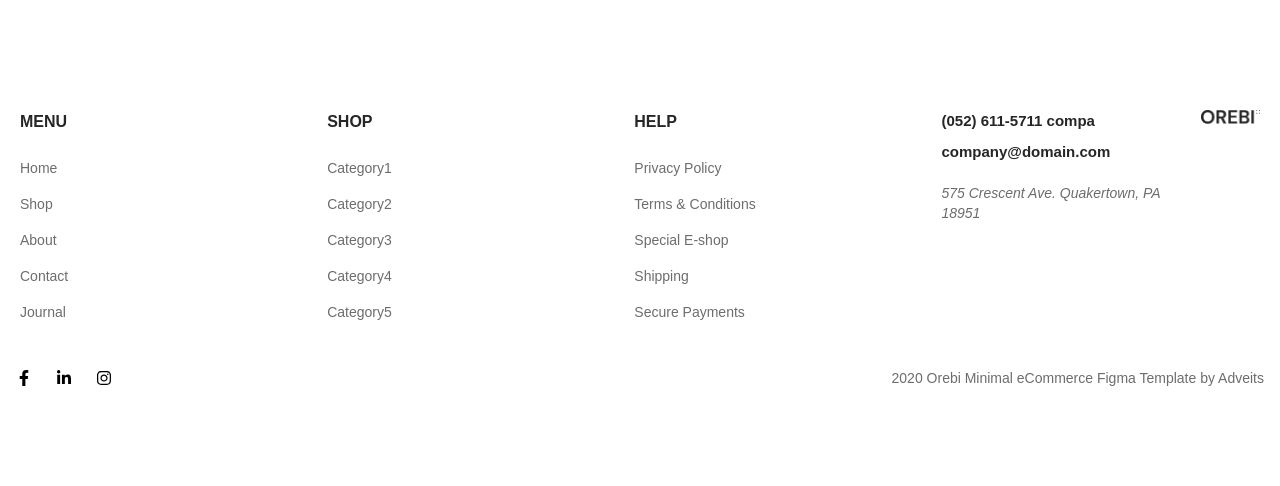
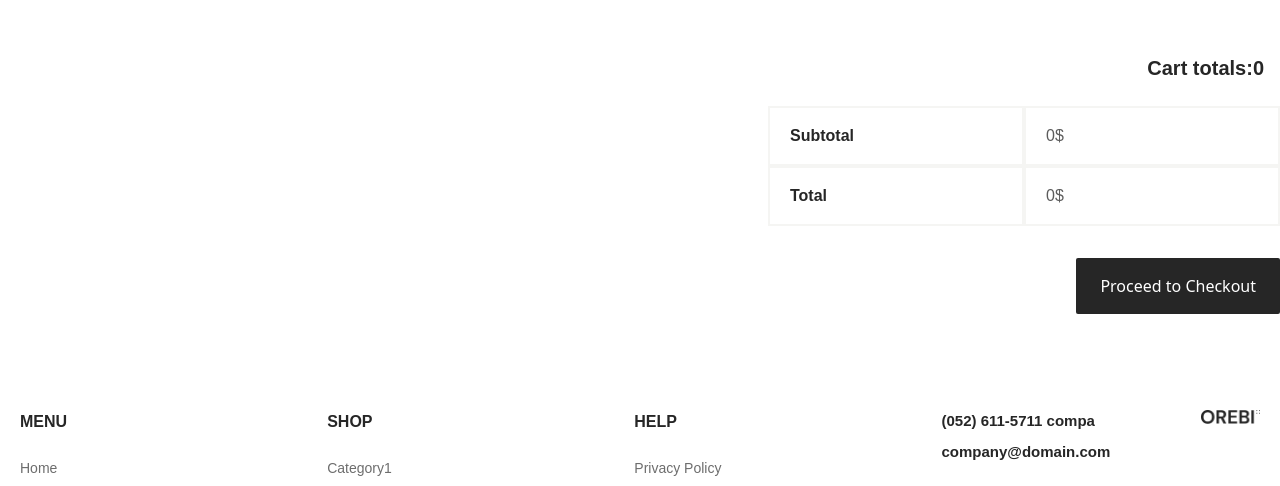
Before and after one commit to mdarafat2201/oreby1, a React (Vite) app: page /Cart in a window 1280 px wide. Shown: the part 1073-1559 px from the top of the page. Before the commit the page ends 1499 px from the top, so only its background shows below. Built offline with nearby package versions, Linux system fonts and the light colour scheme.

Commit message:
cart page dijain don

```diff
--- a/src/Redux/AllSlice/AddtoCart/AddtoCart.js
+++ b/src/Redux/AllSlice/AddtoCart/AddtoCart.js
@@ -54,9 +54,85 @@ export const AddtoCartSlice = createSlice({
       );
       state.CartItem = removeitem;
       localStorage.setItem("cartItem", JSON.stringify(state.CartItem));
+      toast.error(`${action.payload.title} remove to cort`, {
+        position: "top-right",
+        autoClose: 5000,
+        hideProgressBar: false,
+        closeOnClick: true,
+        pauseOnHover: true,
+        draggable: true,
+        progress: undefined,
+        theme: "light",
+        transition: Bounce,
+      });
+    },
+    ProductIncrement: (state, action) => {
+      const findIndex = state.CartItem.findIndex(
+        (item) => item.id === action.payload.id,
+      );
+      if (findIndex >= 0) {
+        state.CartItem[findIndex].cartQuantity += 1;
+        localStorage.setItem("cartItem", JSON.stringify(state.CartItem));
+        toast.success(`${action.payload.title} cartQuantity to cort`, {
+          position: "top-right",
+          autoClose: 5000,
+          hideProgressBar: false,
+          closeOnClick: true,
+          pauseOnHover: true,
+          draggable: true,
+          progress: undefined,
+          theme: "light",
+          transition: Bounce,
+        });
+      }
+    },
+    ProductDecrement: (state, action) => {
+      const findIndex = state.CartItem.findIndex(
+        (item) => item.id === action.payload.id,
+      );
+      if (state.CartItem[findIndex].cartQuantity > 1) {
+        state.CartItem[findIndex].cartQuantity -= 1;
+        localStorage.setItem("cartItem", JSON.stringify(state.CartItem));
+        toast.error(`${action.payload.title} cartQuantity delit cort`, {
+          position: "top-right",
+          autoClose: 5000,
+          hideProgressBar: false,
+          closeOnClick: true,
+          pauseOnHover: true,
+          draggable: true,
+          progress: undefined,
+          theme: "light",
+          transition: Bounce,
+        });
+      }
+    },
+    getTotal: (state, action) => {
+      const totalCart = state.CartItem.reduce(
+        (totalCart, cartITem) => {
+          console.log(cartITem);
+          const { price, cartQuantity } = cartITem;
+          const totalproductprice = cartQuantity * price;
+          console.log(totalproductprice);
+          totalCart.totalAmount += Math.round(totalproductprice);
+          totalCart.totalItem += cartQuantity;
+          return totalCart;
+        },
+        {
+          totalAmount: 0,
+          totalItem: 0,
+        },
+      );
+      state.totoalCartItem = totalCart.totalItem;
+      state.TotalAmount = totalCart.totalAmount;
     },
   },
 });
 
-export const { addtoCart, RemoveCartItem } = AddtoCartSlice.actions;
+export const {
+  addtoCart,
+  getTotal,
+  RemoveCartItem,
+  ProductIncrement,
+  ProductDecrement,
+} = AddtoCartSlice.actions;
 export default AddtoCartSlice.reducer;
--- a/src/Redux/Store/Store.js
+++ b/src/Redux/Store/Store.js
@@ -1,9 +1,10 @@
 import { configureStore } from "@reduxjs/toolkit";
 import ProductSlice from "../AllSlice/ProductSlice/ProductSlice";
-import AddtoCartSlice from "../AllSlice/AddtoCart/AddtoCart";
+import AddtoCartSlice, { getTotal } from "../AllSlice/AddtoCart/AddtoCart";
 export const store = configureStore({
   reducer: {
     Cart: AddtoCartSlice,
     product: ProductSlice,
   },
 });
+store.dispatch(getTotal());
--- a/src/pages/Cart/Cart.jsx
+++ b/src/pages/Cart/Cart.jsx
@@ -1,13 +1,24 @@
-import React, { useState } from "react";
+import React, { useEffect, useState } from "react";
 import BreadCrumb from "../../Component/CommonConponent/BreadCrumb/BreadCrumb";
 import Flex from "../../Component/CommonConponent/Flex";
 import { FaMinus, FaPlus } from "react-icons/fa";
 import { ImCancelCircle } from "react-icons/im";
 import { useSelector, useDispatch } from "react-redux";
-import { RemoveCartItem } from "../../Redux/AllSlice/AddtoCart/AddtoCart";
+import {
+  RemoveCartItem,
+  ProductIncrement,
+  ProductDecrement,
+  getTotal,
+} from "../../Redux/AllSlice/AddtoCart/AddtoCart";
+import Button from "../../Component/CommonConponent/Button";
 const Cart = () => {
   const Dispatch = useDispatch();
-  const { CartItem } = useSelector((state) => state.Cart);
+  const { CartItem, TotalAmount, totoalCartItem } = useSelector(
+    (state) => state.Cart,
+  );
+  useEffect(() => {
+    Dispatch(getTotal());
+  }, [Dispatch, CartItem]);
 
   /**
    * todo: handleRemove funtionlity
@@ -16,6 +27,21 @@ const Cart = () => {
 
   const handleRemove = (item) => {
     Dispatch(RemoveCartItem(item));
+  };
+
+  /**
+   * todo: hendleIncremenproduct funtionlity
+   * @params ({item})
+   */
+  const hendleIncremenproduct = (item) => {
+    Dispatch(ProductIncrement(item));
+  };
+  /**
+   * todo: hendleDcremenproduct funtionlity
+   * @params ({item})
+   */
+  const hendleDcremenproduct = (item) => {
+    Dispatch(ProductDecrement(item));
   };
   return (
     <>
@@ -54,7 +80,8 @@ const Cart = () => {
             </Flex>
           </div>
           <div className=" h-[500px] overflow-y-scroll scrollbar-thin scrollbar-track-secondary_bg_color scrollbar-thumb-main_font_color">
-            {CartItem?.map((item) => (
+            {CartItem?.length > 0
+              ? CartItem?.map((item) => (
                   <div className="py-5">
                     <Flex className={"items-center justify-between"}>
                       <div className="grow basis-1/3">
@@ -92,11 +119,17 @@ const Cart = () => {
                             " w-24 items-center justify-between   border-2 border-gray-300 px-2 py-1"
                           }
                         >
-                      <span className="cursor-pointer">
+                          <span
+                            className="cursor-pointer"
+                            onClick={() => hendleDcremenproduct(item)}
+                          >
                             <FaMinus />
                           </span>
                           <p>{item.cartQuantity}</p>
-                      <span className="cursor-pointer">
+                          <span
+                            className="cursor-pointer"
+                            onClick={() => hendleIncremenproduct(item)}
+                          >
                             <FaPlus />
                           </span>
                         </Flex>
@@ -108,7 +141,53 @@ const Cart = () => {
                       </div>
                     </Flex>
                   </div>
-            ))}
+                ))
+              : "kiso nai"}
+          </div>
+          <div className="mt-10">
+            <div className="mb-6 text-end">
+              <h2 className="pr-4 font-DMsans text-xl font-bold text-main_font_color">
+                Cart totals:{totoalCartItem}
+              </h2>
+            </div>
+            <div>
+              <div>
+                <Flex className={"items-center justify-end"}>
+                  <div className="basis-1/5 border-2 border-secondary_bg_color px-5 py-4">
+                    <h3 className="font-DMsans text-base font-bold text-main_font_color">
+                      Subtotal
+                    </h3>
+                  </div>
+                  <div className="basis-1/5 border-2 border-secondary_bg_color px-5 py-4">
+                    <p className="font-DMsans text-base font-normal text-main_font_color opacity-75">
+                      {TotalAmount}$
+                    </p>
+                  </div>
+                </Flex>
+              </div>
+              <div>
+                <Flex className={"items-center justify-end"}>
+                  <div className="basis-1/5 border-2 border-secondary_bg_color px-5 py-4">
+                    <h3 className="font-DMsans text-base font-bold text-main_font_color">
+                      Total
+                    </h3>
+                  </div>
+                  <div className="basis-1/5 border-2 border-secondary_bg_color px-5 py-4">
+                    <p className="font-DMsans text-base font-normal text-main_font_color opacity-75">
+                      {TotalAmount}$
+                    </p>
+                  </div>
+                </Flex>
+              </div>
+              <div className="mt-8 text-end">
+                <Button
+                  className={
+                    "rounded-sm bg-main_font_color px-6 py-4 text-main_bg_color"
+                  }
+                  title={"Proceed to Checkout"}
+                />
+              </div>
+            </div>
           </div>
         </div>
       </div>
```
Lines whose indentation alone changed are shown as unchanged.
